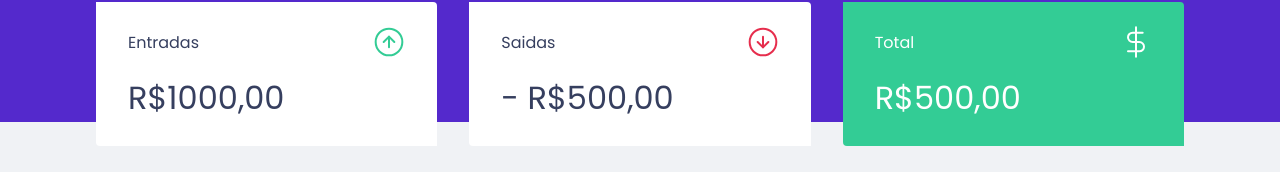
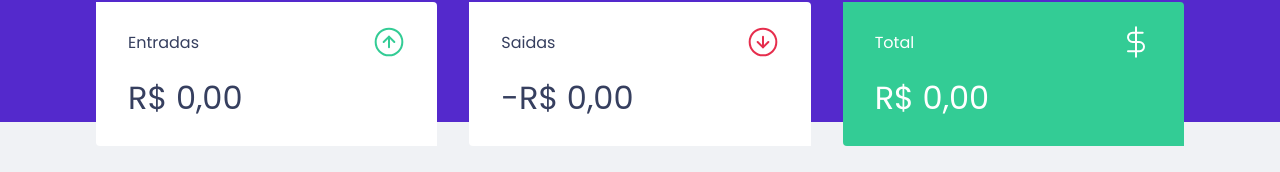
Before and after one commit to RenanDore/dtmoney, a React (Create React App) app: page / in a window 1280 px wide. Shown: the part 150-322 px from the top of the page. Built offline with nearby package versions, Linux system fonts and the light colour scheme; no server answers; what miragejs would draw is missing.

Commit message:
Finalizando app com a criação do hook de useTransactions

```diff
--- a/src/App.tsx
+++ b/src/App.tsx
@@ -4,7 +4,7 @@
 import Modal from "react-modal";
 import { useState } from "react";
 import { NewTransactionModal } from "./components/NewTransactionModal";
-import { TransactionsProvider } from "./TransactionContexts";
+import { TransactionsProvider } from "./hooks/useTransactions";
 
 Modal.setAppElement("#root");
 
--- a/src/components/NewTransactionModal/index.tsx
+++ b/src/components/NewTransactionModal/index.tsx
@@ -1,10 +1,10 @@
-import { FormEvent, useState, useContext } from "react";
-import { TransactionsContext } from "../../TransactionContexts";
+import { FormEvent, useState } from "react";
 import Modal from "react-modal";
 
 import closeIMg from "../../assets/close.svg";
 import incomeImg from "../../assets/income.svg";
 import outcomeImg from "../../assets/outcome.svg";
+import { useTransactions } from "../../hooks/useTransactions";
 
 import { Container, TransactionTypeContainer, RadioBox } from "./styles";
 
@@ -17,22 +17,29 @@
   isOpen,
   onRequestClose,
 }: NewTransactionModalProps) {
-  const { createTransaction } = useContext(TransactionsContext);
+  const { createTransaction } = useTransactions();
 
   const [type, setType] = useState("deposit");
   const [title, setTitle] = useState("");
   const [amount, setAmount] = useState(0);
   const [category, setCategory] = useState("");
 
-  function handleCreateNewTransaction(event: FormEvent) {
+  async function handleCreateNewTransaction(event: FormEvent) {
     event.preventDefault();
 
-    createTransaction({
+    await createTransaction({
       title,
       amount,
       category,
       type,
     });
+
+    setType("deposit");
+    setTitle("");
+    setAmount(0);
+    setCategory("");
+
+    onRequestClose();
   }
 
   return (
--- a/src/components/Summary/index.tsx
+++ b/src/components/Summary/index.tsx
@@ -1,16 +1,31 @@
-import React, { useContext } from "react";
-
 import { Container } from "./styles";
 
 import incomeImg from "../../assets/income.svg";
 import outcomeImg from "../../assets/outcome.svg";
 import totalImg from "../../assets/total.svg";
-import { TransactionsContext } from "../../TransactionContexts";
+import { useTransactions } from "../../hooks/useTransactions";
 
 export function Summary() {
-  const { transactions } = useContext(TransactionsContext);
+  const { transactions } = useTransactions();
 
-  console.log(transactions);
+  const summary = transactions.reduce(
+    (acc, transaction) => {
+      if (transaction.type === "deposit") {
+        acc.deposits += transaction.amount;
+        acc.total += transaction.amount;
+      } else {
+        acc.withdraws += transaction.amount;
+        acc.total -= transaction.amount;
+      }
+
+      return acc;
+    },
+    {
+      deposits: 0,
+      withdraws: 0,
+      total: 0,
+    }
+  );
 
   return (
     <Container>
@@ -19,7 +34,12 @@
           <p>Entradas</p>
           <img src={incomeImg} alt="Entradas" />
         </header>
-        <strong>R$1000,00</strong>
+        <strong>
+          {new Intl.NumberFormat("pt-BR", {
+            style: "currency",
+            currency: "BRL",
+          }).format(summary.deposits)}
+        </strong>
       </div>
 
       <div>
@@ -27,7 +47,13 @@
           <p>Saidas</p>
           <img src={outcomeImg} alt="Saídas" />
         </header>
-        <strong>- R$500,00</strong>
+        <strong>
+          -
+          {new Intl.NumberFormat("pt-BR", {
+            style: "currency",
+            currency: "BRL",
+          }).format(summary.withdraws)}
+        </strong>
       </div>
 
       <div className="hightlight-background">
@@ -35,7 +61,12 @@
           <p>Total</p>
           <img src={totalImg} alt="Total" />
         </header>
-        <strong>R$500,00</strong>
+        <strong>
+          {new Intl.NumberFormat("pt-BR", {
+            style: "currency",
+            currency: "BRL",
+          }).format(summary.total)}
+        </strong>
       </div>
     </Container>
   );
--- a/src/components/TransactionsTable/index.tsx
+++ b/src/components/TransactionsTable/index.tsx
@@ -1,9 +1,8 @@
-import { useContext } from "react";
-import { TransactionsContext } from "../../TransactionContexts";
+import { useTransactions } from "../../hooks/useTransactions";
 import { Container } from "./styles";
 
 export function TransactionsTable() {
-  const { transactions } = useContext(TransactionsContext);
+  const { transactions } = useTransactions();
   return (
     <Container>
       <table>
--- a/src/TransactionContexts.tsx
+++ b/src/hooks/useTransactions.tsx
@@ -1,5 +1,11 @@
-import { createContext, ReactNode, useEffect, useState } from "react";
-import { api } from "./services/api";
+import {
+  createContext,
+  ReactNode,
+  useContext,
+  useEffect,
+  useState,
+} from "react";
+import { api } from "../services/api";
 
 interface Transaction {
   id: number;
@@ -19,10 +25,10 @@
 
 interface TransactionsContextData {
   transactions: Transaction[];
-  createTransaction: (transaction: TransactionInput) => void;
+  createTransaction: (transaction: TransactionInput) => Promise<void>;
 }
 
-export const TransactionsContext = createContext<TransactionsContextData>(
+const TransactionsContext = createContext<TransactionsContextData>(
   {} as TransactionsContextData
 );
 
@@ -35,8 +41,14 @@
       .then((response) => setTransactions(response.data.transactions));
   }, []);
 
-  function createTransaction(transaction: TransactionInput) {
-    api.post("/transactions", transaction);
+  async function createTransaction(transactionInput: TransactionInput) {
+    const response = await api.post("/transactions", {
+      ...transactionInput,
+      createdAt: new Date(),
+    });
+    const { transaction } = response.data;
+
+    setTransactions([...transactions, transaction]);
   }
 
   return (
@@ -45,3 +57,9 @@
     </TransactionsContext.Provider>
   );
 }
+
+export function useTransactions() {
+  const context = useContext(TransactionsContext);
+
+  return context;
+}
--- a/src/index.tsx
+++ b/src/index.tsx
@@ -42,7 +42,7 @@
     this.post("/transactions", (schema, request) => {
       const data = JSON.parse(request.requestBody);
 
-      return schema.create("transaction"), data;
+      return schema.create("transaction", data);
     });
   },
 });
```
